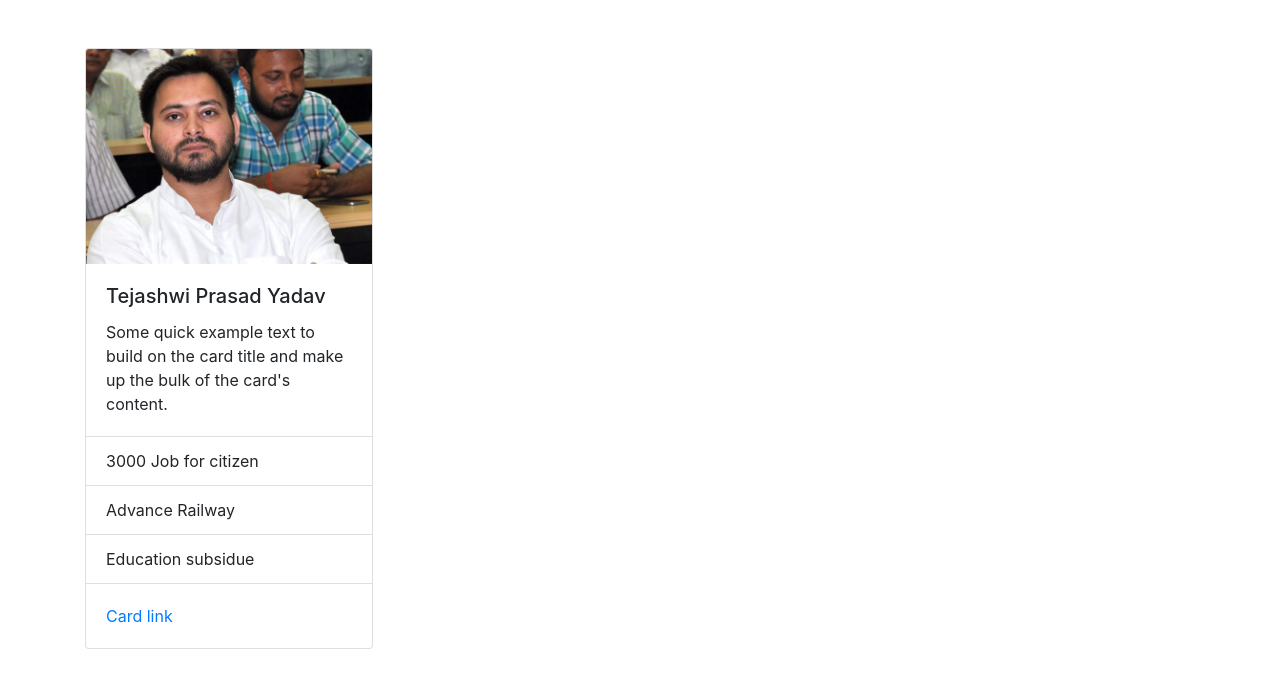
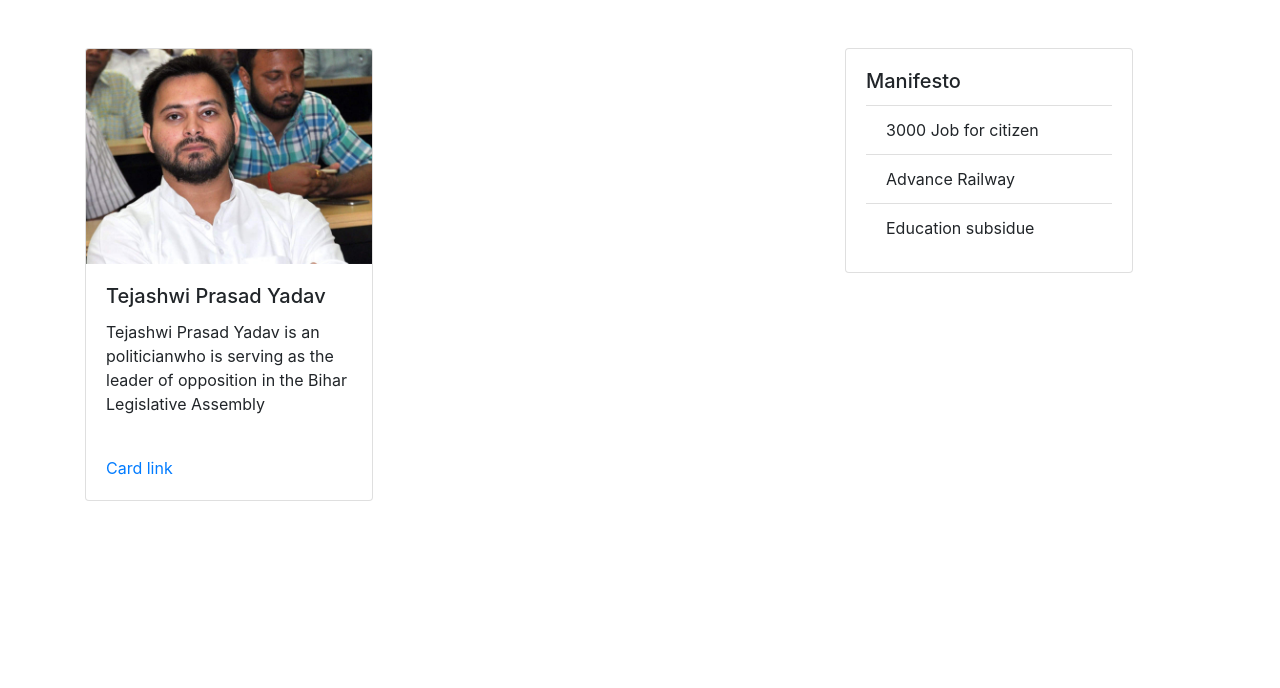
Before and after one commit to AdityaGos/expressvote, a Django app: page /candidate/1/ in a window 1280 px wide. Shown: the part 56-744 px from the top of the page. Run offline with Django 3.2, Linux system fonts and the light colour scheme; data comes from the database, SQL or seed files in the repository; some libraries are stand-ins or nearby versions.

Commit message:
added candidate

```diff
--- a/templates/Candidate.html
+++ b/templates/Candidate.html
@@ -24,27 +24,38 @@
                   <img class="card-img-top" src="/media/{{ i.image }}" alt="Card image cap">
                   <div class="card-body">
                     <h5 class="card-title">{{i.title}}</h5>
-                    <p class="card-text">Some quick example text to build on the card title and make up the bulk of the card's content.</p>
+                    <p class="card-text">{{ i.description}}</p>
                   </div>
-                  <ul class="list-group list-group-flush">
-                    <li class="list-group-item">{{i.manifesto1}}</li>
-                    <li class="list-group-item">{{i.manifesto2}}</li>
-                    <li class="list-group-item">{{i.manifesto3}}</li>
-                  </ul>
                   <div class="card-body">
                     <a href="#" class="card-link">Card link</a>
                   </div>
                 </div>
+            </div>
+      </div>
+        <div class="col-md 4"></div>
+            <div class="mt-5 col-md-4 col order-last">
+                  <div class="card" style="width: 18rem;">
+                      <div class="card-body">
+                           <h5 class="card-title">Manifesto</h5>
+                <ul class="list-group list-group-flush">
 
+                    <li class="list-group-item">{{i.manifesto1}}</li>
+                    <li class="list-group-item">{{i.manifesto2}}</li>
+                    <li class="list-group-item">{{i.manifesto3}}</li>
+
+                  </ul>
+                      </div>
+                  </div>
+            </div>
             {% endfor %}
 <!--                {% for c in images %}-->
 
 <!--          <a href="#" class="list-group-item list-group-item-action">{{c.title}}</a>-->
 <!--            {% endfor %}-->
         </div>
-      </div>
+
 </div>
-</div>
+
 
 
 
```
